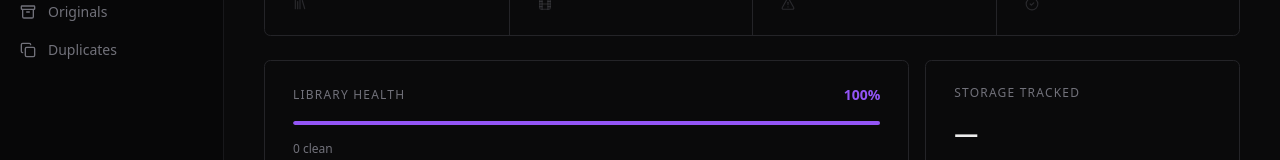
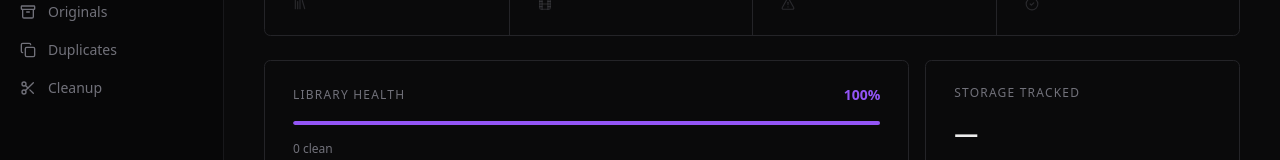
Before and after one commit to raslan/parallax, a React (Vite) app in the folder frontend/: page / in a window 1280 px wide. Shown: the part 231-391 px from the top of the page. Built offline with nearby package versions, Linux system fonts and the light colour scheme; no server answers.

Commit message:
feat: wire up Cleanup page route and nav item

```diff
--- a/frontend/src/App.tsx
+++ b/frontend/src/App.tsx
@@ -7,6 +7,7 @@ import { Jobs } from "@/pages/Jobs";
 import { Settings } from "@/pages/Settings";
 import { Originals } from "@/pages/Originals";
 import { Duplicates } from "@/pages/Duplicates";
+import { Cleanup } from "@/pages/Cleanup";
 
 export default function App() {
   return (
@@ -19,6 +20,7 @@ export default function App() {
           <Route path="/jobs" element={<Jobs />} />
           <Route path="/originals" element={<Originals />} />
           <Route path="/duplicates" element={<Duplicates />} />
+          <Route path="/cleanup" element={<Cleanup />} />
           <Route path="/settings" element={<Settings />} />
         </Route>
       </Routes>
--- a/frontend/src/components/layout/Sidebar.tsx
+++ b/frontend/src/components/layout/Sidebar.tsx
@@ -1,5 +1,5 @@
 import { NavLink } from "react-router-dom";
-import { LayoutDashboard, Library, Film, Activity, Settings, Archive, Copy } from "lucide-react";
+import { LayoutDashboard, Library, Film, Activity, Settings, Archive, Copy, Scissors } from "lucide-react";
 import { cn } from "@/lib/utils";
 import { Separator } from "@/components/ui/separator";
 
@@ -10,6 +10,7 @@ const navItems = [
   { to: "/jobs", icon: Activity, label: "Jobs" },
   { to: "/originals", icon: Archive, label: "Originals" },
   { to: "/duplicates", icon: Copy, label: "Duplicates" },
+  { to: "/cleanup", icon: Scissors, label: "Cleanup" },
 ];
 
 function PrismLogo({ className }: { className?: string }) {
```
